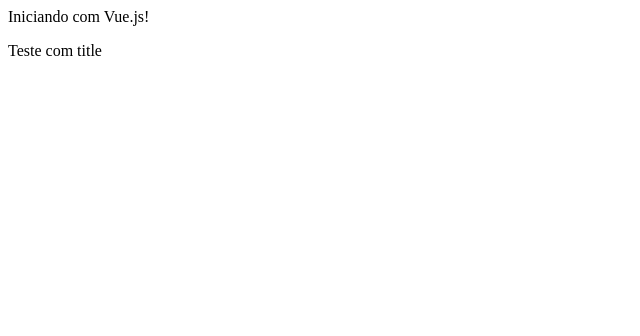
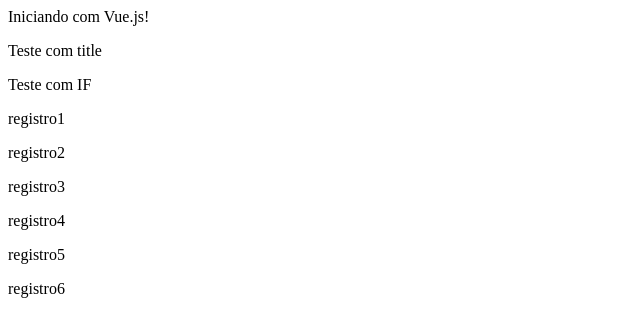
Before and after one commit to VictorGabrielRM/vuejs, a plain HTML site: page intro_ao_vuejs2/index.html in a window 1280 px wide. Shown: the whole page, without its empty margins (0-640 px from the left). Drawn offline with nearby package versions, Linux system fonts and the light colour scheme.

Commit message:
Aula 3 if e for (condicional e laçois de repetição)

```diff
--- a/intro_ao_vuejs2/index.html
+++ b/intro_ao_vuejs2/index.html
@@ -11,13 +11,25 @@
     <div id="app">
         {{ msg }}
         <p v-bind:title="titulo">Teste com title</p>
+        <p v-if="condicao">Teste com IF</p>
+        <p v-for="registro in registros">{{ registro.titulo }}</p>
     </div>
+
     <script type="text/javascript">
         var app = new Vue({
             el: "#app",
             data: {
                 msg: "Iniciando com Vue.js!",
-                titulo: "Teste com v-bind"
+                titulo: "Teste com v-bind",
+                condicao: true,
+                registros: [
+                    {titulo:'registro1'},
+                    {titulo:'registro2'},
+                    {titulo:'registro3'},
+                    {titulo:'registro4'},
+                    {titulo:'registro5'},
+                    {titulo:'registro6'},
+                ]
             }
         });
     </script>
```
